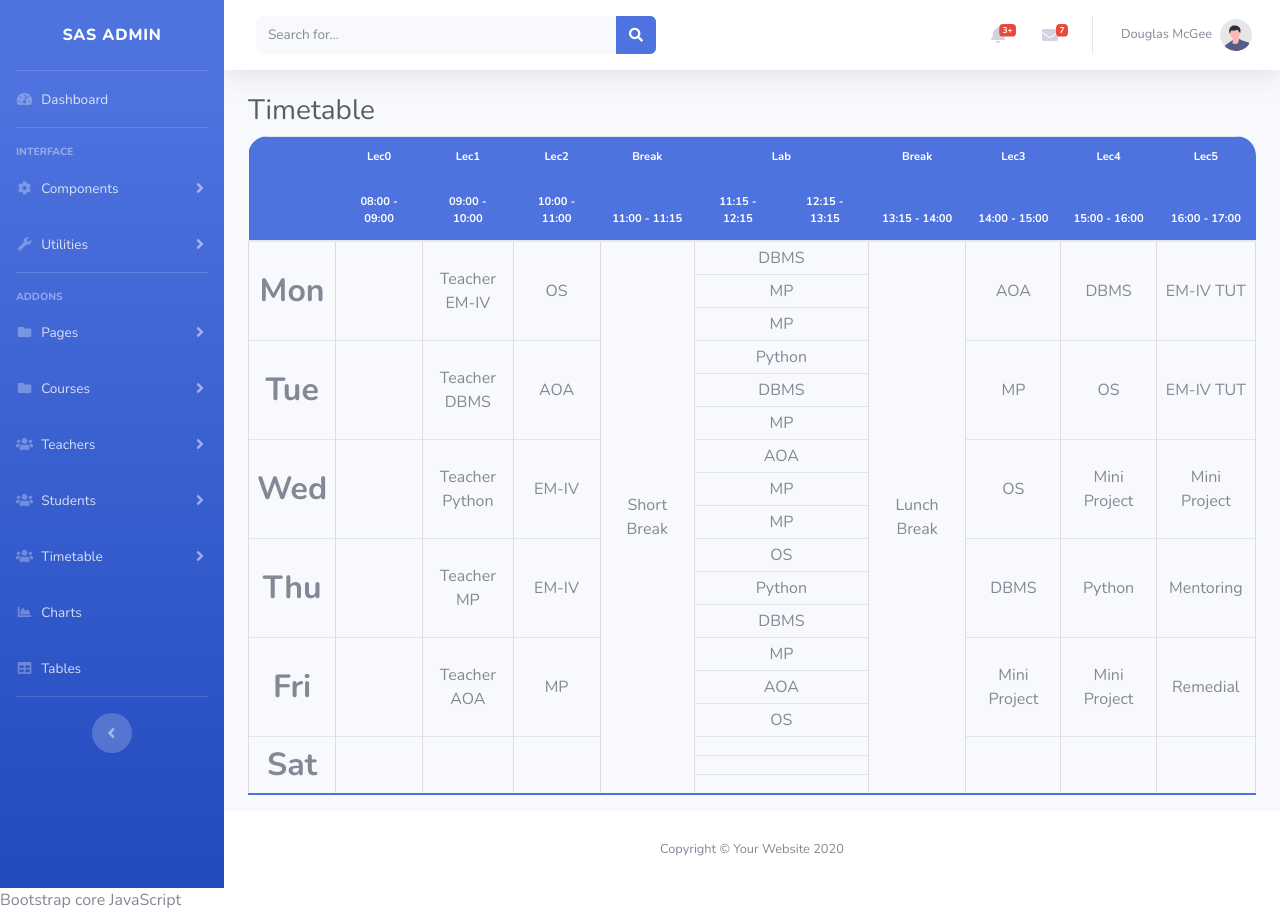
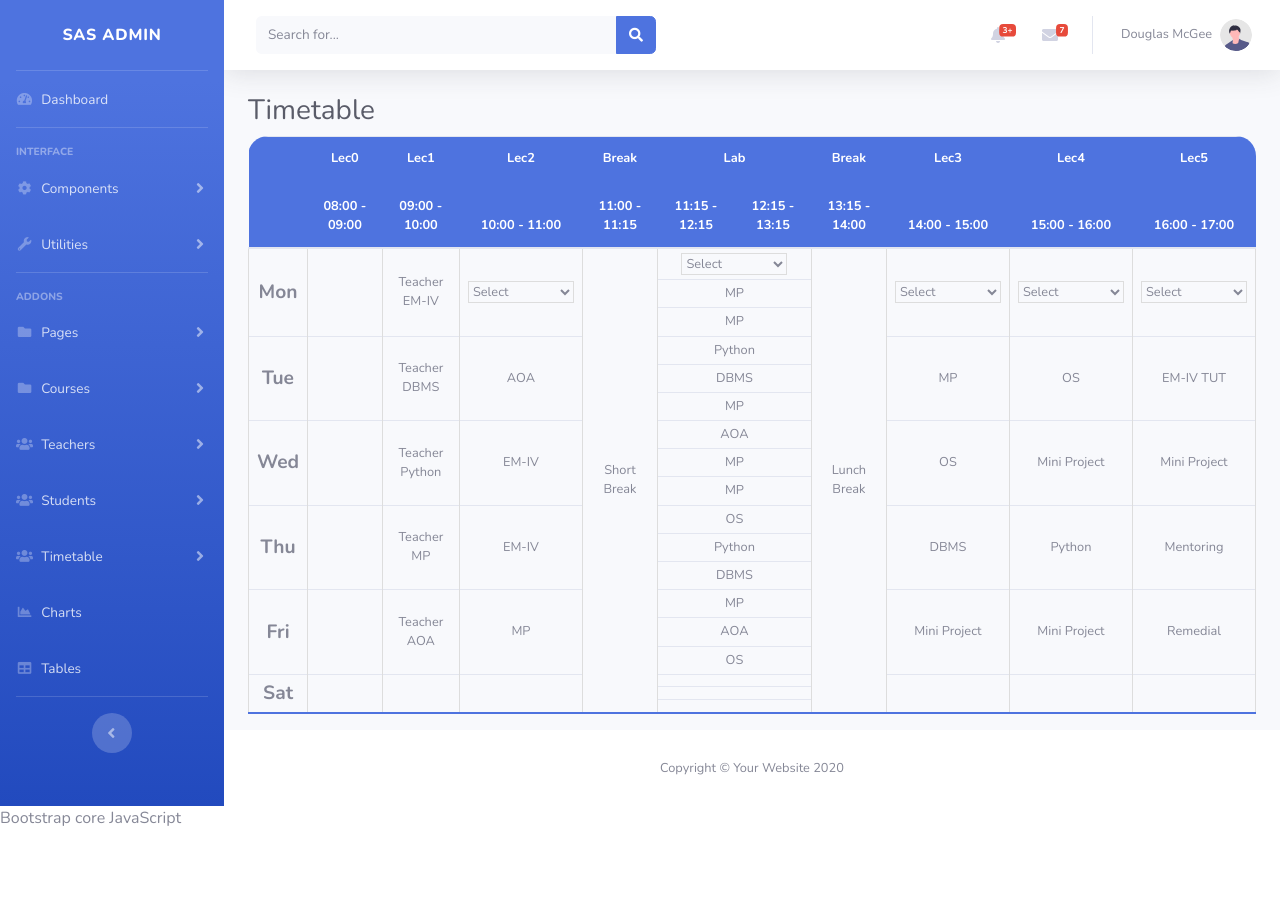
Before and after one commit to Hrishikesh-Panigrahi/sas, a Django app: page /timetable/CreateTimeTable in a window 1280 px wide. After the commit the page ends 826 px from the top, so only its background shows below. Run offline with Django 4.2, Linux system fonts and the light colour scheme; some libraries are stand-ins or nearby versions.

Commit message:
added capability of user selecting subjects

```diff
--- /dev/null
+++ b/templates/components/dropdown.html
@@ -0,0 +1,14 @@
+{% load static %}
+<select class="select-form" aria-label=".form-select-lg">
+  <option selected>Select</option>
+  <option value="EM">EM-IV</option>
+  <option value="AOA">AOA</option>
+  <option value="DBMS">DBMS</option>
+  <option value="OS">OS</option>
+  <option value="MP">MP</option>
+  <option value="PYTHON">Python</option>
+  <option value="PROJECT">Mini Project</option>
+  <option value="MENTORING">Mentoring</option>
+  <option value="REMEDY">Remedial</option>
+  <option value="EXTRA">Extracurricular</option>
+</select>
--- a/timetable/templates/timetable/tt.html
+++ b/timetable/templates/timetable/tt.html
@@ -4,13 +4,13 @@
 {% include 'components/head.html' %}
 <style>
 .custom-table {
+    font-size: 0.8rem;
     border-radius: 20px 20px 0 0;
     overflow: hidden;
     text-align: center;
 }
 
 .custom-table thead tr {
-    font-size: 0.7rem;
     background-color: #4e73df;
     color: #fff;
     font-weight: bold;
@@ -21,7 +21,7 @@
 }
 
 .custom-table tbody th {
-    font-size: 2rem;
+    font-size: 1.2rem;
     border-left: 1px solid #ddd;
     border-right: 1px solid #ddd;
 }
@@ -38,6 +38,11 @@
 
 .custom-table tbody td {
     border-right: 1px solid #ddd;
+}
+.select-form{
+    border: 1px solid #ddd;
+    background-color: transparent;
+    color: inherit;
 }
 </style>
 
@@ -93,14 +98,24 @@
                                     <div>Teacher</div>
                                     <div>EM-IV</div>
                                 </td>
-                                <td rowspan="3">OS</td>
+                                <td rowspan="3">
+                                    {% include 'components/dropdown.html' %}
+                                </td>
                                 <td rowspan="18">Short Break</td>
                                 <!-- Lab1 -->
-                                <td rowspan="1" colspan="2">DBMS</td>
+                                <td rowspan="1" colspan="2">
+                                    {% include 'components/dropdown.html' %}
+                                </td>
                                 <td rowspan="18">Lunch Break</td>
-                                <td rowspan="3">AOA</td>
-                                <td rowspan="3">DBMS</td>
-                                <td rowspan="3">EM-IV TUT</td>
+                                <td rowspan="3">
+                                    {% include 'components/dropdown.html' %}
+                                </td>
+                                <td rowspan="3">
+                                    {% include 'components/dropdown.html' %}
+                                </td>
+                                <td rowspan="3">
+                                    {% include 'components/dropdown.html' %}
+                                </td>
                             </tr>
                             <!-- Lab2 -->
                             <tr>
```
